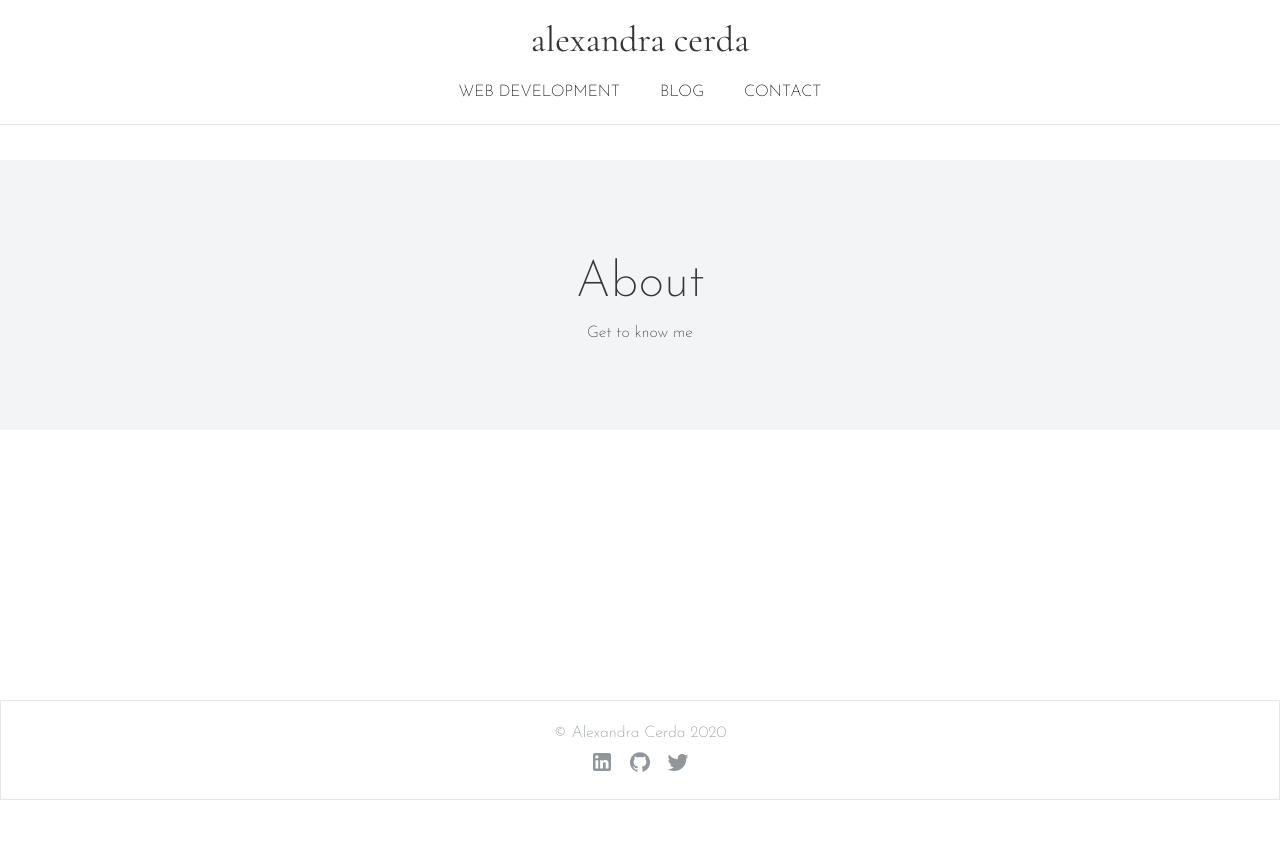
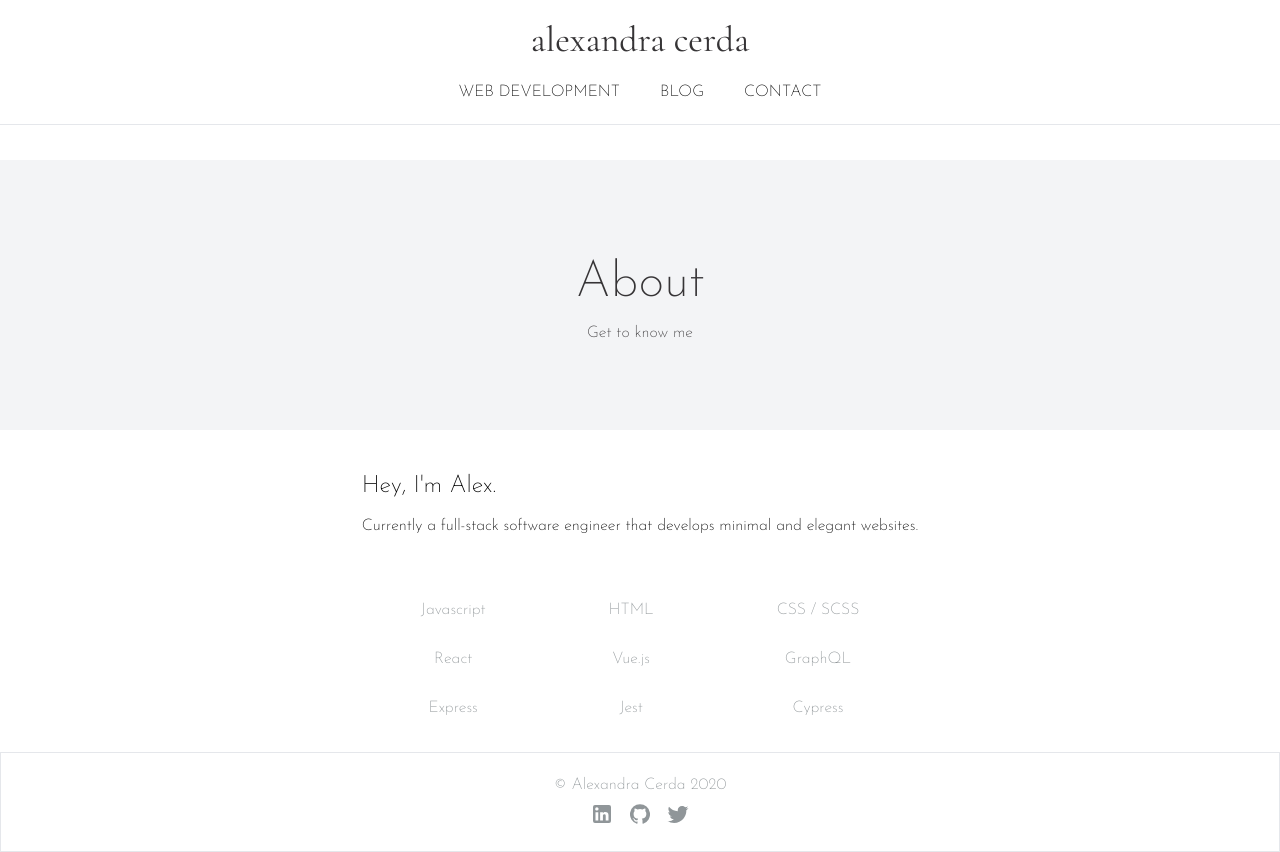
Before and after one commit to alxcerda/personal-website, a React (Create React App) app: page / in a window 1280 px wide. Before the commit the page ends 800 px from the top, so only its background shows below. Built offline with nearby package versions, Linux system fonts and the light colour scheme; no server answers; a web font is replaced by a local one.

Commit message:
Add tech stack

```diff
--- a/src/styles/main.scss
+++ b/src/styles/main.scss
@@ -10,3 +10,4 @@
 @import "./components/_title.scss";
 
 @import "./views/_portfolio.scss";
+@import "./views/_about.scss";
--- /dev/null
+++ b/src/styles/views/_about.scss
@@ -0,0 +1,19 @@
+.grid {
+  display: grid;
+  grid-template-columns: auto auto auto;
+  grid-template-rows: auto auto auto;
+  grid-gap: 5px;
+}
+
+.grid div {
+  width: 100%;
+  text-align: center;
+  padding-top: 20px;
+  color: $accent-color-medium;
+}
+
+@media (max-width: 400px) {
+  .grid {
+    grid-template-columns: 1fr;
+  }
+}
--- a/src/views/About.tsx
+++ b/src/views/About.tsx
@@ -5,6 +5,26 @@ export default function About() {
   return (
     <div className="fade-in-slow w-full">
       <Title title="About" description="Get to know me" />
+      <div className="w-full flex flex-col items-center fade-in-translate-slow-top">
+        <div className="pt-10 px-5">
+          <div className="text-2xl">Hey, I'm Alex.</div>
+          <div className="text-md pt-3 xs:text-justify">
+            Currently a full-stack software engineer that develops minimal and
+            elegant websites.
+          </div>
+          <div className="flex flex-col flex-wrap pt-10 xs:pt-3 pb-8 grid">
+            <div>Javascript</div>
+            <div>HTML</div>
+            <div>CSS / SCSS</div>
+            <div>React</div>
+            <div>Vue.js</div>
+            <div>GraphQL</div>
+            <div>Express</div>
+            <div>Jest</div>
+            <div>Cypress</div>
+          </div>
+        </div>
+      </div>
     </div>
   );
 }
--- a/src/views/Contact.tsx
+++ b/src/views/Contact.tsx
@@ -1,4 +1,4 @@
-import React from "react";
+import React, { useState } from "react";
 import Title from "../components/Title";
 import "firebase/database";
 import { useInput } from "../lib/hooks/useInput";
@@ -10,21 +10,31 @@ export default function Contact() {
   const { value: message, bind: bindMessage, reset: resetMessage } = useInput(
     ""
   );
+  const [error, setError] = useState(false);
+  const [success, setSuccess] = useState(false);
 
   function handleSubmit(e) {
     e.preventDefault();
 
     const db = firebase.firestore();
 
-    db.collection("contacts").add({
+    db.collection("contacts")
+      .add({
         name,
         email,
         message,
-    });
-
+      })
+      .then(() => {
         resetName();
         resetEmail();
         resetMessage();
+        setError(false);
+        setSuccess(true);
+      })
+      .catch(() => {
+        setError(true);
+        setSuccess(false);
+      });
   }
 
   return (
@@ -63,6 +73,16 @@ export default function Contact() {
             Submit
           </button>
         </form>
+        {error && (
+          <div className="fade-in-slow text-red-400 py-4">
+            There was an error submitting your message
+          </div>
+        )}
+        {success && (
+          <div className="fade-in-slow text-green-400 py-4">
+            Thank you, I will get back to you within 1-2 days
+          </div>
+        )}
       </div>
     </div>
   );
```
Also changed, not shown: 1 other file (tests, documents, lock files or other folders). Lines whose indentation alone changed are shown as unchanged.
